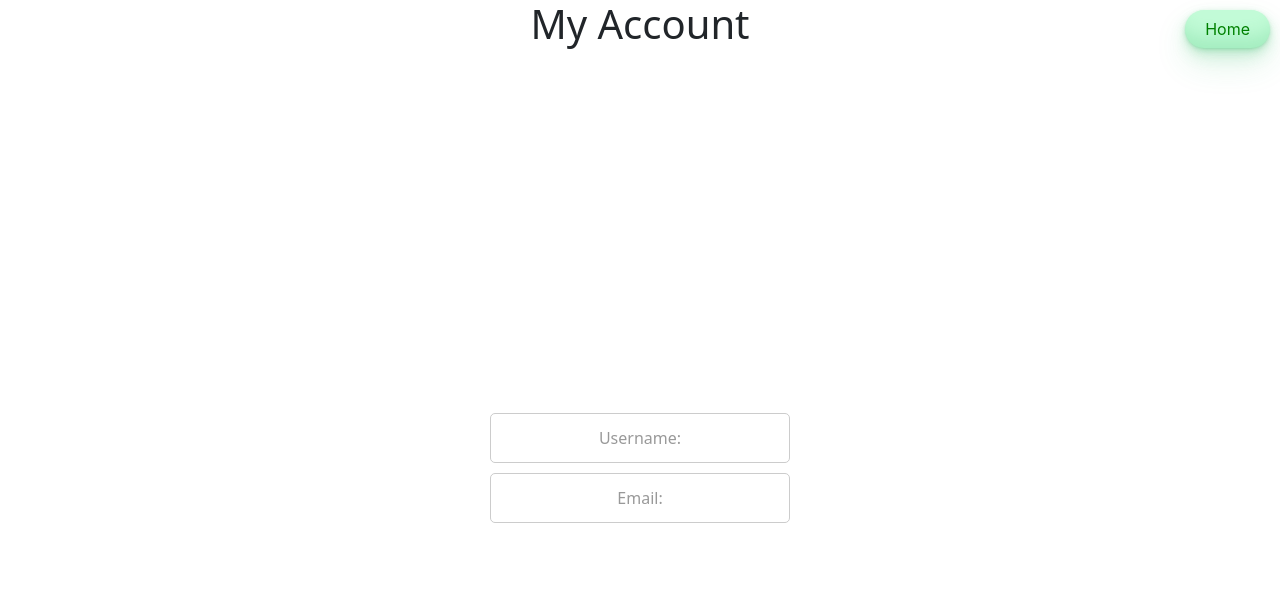
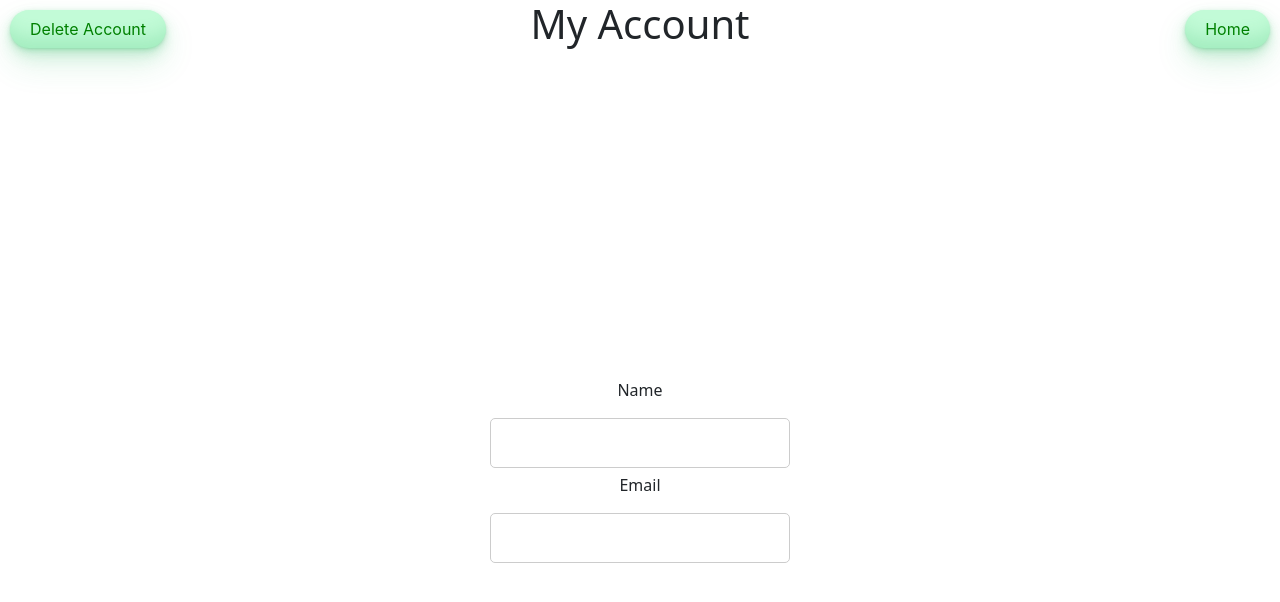
Before and after one commit to MealMentors/MealMentor, a React (Create React App) app in the folder frontend/: page /home/accountscreen in a window 1280 px wide. Shown: the top 602 px of the page. Built offline with nearby package versions, Linux system fonts and the light colour scheme.

Commit message:
added delete account modal + button + stylized

```diff
--- a/frontend/src/Components/AccountScreen.js
+++ b/frontend/src/Components/AccountScreen.js
@@ -1,38 +1,33 @@
 import React, { useState, useEffect } from "react";
 import { Link, useLocation } from "react-router-dom";
-import axios from "axios";
+import DeleteAccountModal from "./DeleteAccountModal";
 import "bootstrap/dist/css/bootstrap.min.css";
 import "./Style/AccountScreen.css";
 
 const AccountScreen = () => {
-  // Fetching user profile information from local storage or initializing it as an empty object
+  const [showModal, setShowModal] = useState(false);
   const location = useLocation();
   const userProfile = JSON.parse(localStorage.getItem("users")) || {};
-
-  // State to hold the user's name
   const [userName, setUserName] = useState(userProfile.name || "");
-
-  // State to hold the user's email
   const [userEmail, setUserEmail] = useState(userProfile.email || "");
 
+  const handleOpenModal = () => {
+    setShowModal(true);
+    console.log("Modal opened");
+
+  };
+
   useEffect(() => {
-    // Update the user's name when it changes in the location state
     if (location.state && location.state.name) {
       setUserName(location.state.name);
-      // Update the local storage with the new user profile information
       localStorage.setItem("users", JSON.stringify({ ...userProfile, name: location.state.name }));
     }
 
-    // Update the user's email when it changes in the location state
     if (location.state && location.state.email) {
       setUserEmail(location.state.email);
-      // Update the local storage with the new user profile information
       localStorage.setItem("users", JSON.stringify({ ...userProfile, email: location.state.email }));
     }
-    console.log("userProfile:", userProfile);
-    console.log("location.state:", location.state);
-    console.log("userEmail:", userEmail);
-}, [location.state, userProfile]);
+  }, [location.state, userProfile]);
 
   return (
     <div>
@@ -41,14 +36,26 @@ const AccountScreen = () => {
       </Link>
       <h1>My Account</h1>
       <div className="account-container">
+        <p>Name</p>
         <div className="account-box">
-          <span className="placeholder-text">Username: {userName}</span>
+          <span className="placeholder-text">{userName}</span>
         </div>
+        <p>Email</p>
         <div className="account-box">
-          <span className="placeholder-text">Email: {userEmail}</span>
+          <span className="placeholder-text">{userEmail}</span>
         </div>
-        {/* Add more boxes with placeholder text as needed */}
       </div>
+      <button id="deleteacct-button" onClick={handleOpenModal}>Delete Account</button>
+      <DeleteAccountModal
+  showModal={showModal}
+  onClose={() => setShowModal(false)}
+  onDelete={() => {
+    // Logic to delete account can be handled here
+    console.log("Deleting account...");
+    // Close the modal after deletion
+    setShowModal(false);
+  }}
+/>
     </div>
   );
 };
--- /dev/null
+++ b/frontend/src/Components/DeleteAccountModal.js
@@ -0,0 +1,26 @@
+import React, { useRef, useState, useEffect } from 'react';
+import { useLocation } from "react-router-dom"; // Import useLocation correctly
+import Modal from 'react-modal';
+import Datetime from 'react-datetime';
+import axios from "axios";
+import "bootstrap/dist/css/bootstrap.min.css";
+import "./Style/AccountScreen.css";
+
+const DeleteAccountModal = ({ showModal, onClose, onDelete }) => {
+    return (
+      <>
+        {showModal && (
+          <Modal isOpen={true} onRequestClose={onClose}> {/* Use isOpen and onRequestClose instead of onClose */}
+            <h2>Confirm Deletion</h2>
+            <p>Are you sure you want to delete your account?</p>
+            <div>
+              <button onClick={onDelete}>Delete</button>
+              <button onClick={onClose}>Cancel</button>
+            </div>
+          </Modal>
+        )}
+      </>
+    );
+  };
+
+  export default DeleteAccountModal;
--- a/frontend/src/Components/Style/AccountScreen.css
+++ b/frontend/src/Components/Style/AccountScreen.css
@@ -36,10 +36,15 @@
   justify-content: center; /* Add this line to center vertically */
   height: 100vh; /* Set the container height to the full viewport height */
 }
+
+.account-section {
+  margin-bottom: 10px; /* Adjust margin-bottom to control the gap between sections */
+}
+
 .account-box {
   width: 300px;
   height: 50px;
-      margin-bottom: 10px;
+  margin-bottom: 5px; /* Adjust margin-bottom to move the boxes higher */
   border: 1px solid #ccc;
   border-radius: 5px;
   display: flex;
@@ -50,3 +55,35 @@
 .placeholder-text {
   color: #999;
 }
+
+
+#deleteacct-button {
+  position: absolute;
+  top: 10px; /* Adjust as needed */
+  left: 10px; /* Adjust as needed */
+  background-color: #c2fbd7;
+  border-radius: 100px;
+  box-shadow: rgba(44, 187, 99, .2) 0 -25px 18px -14px inset,rgba(44, 187, 99, .15) 0 1px 2px,rgba(44, 187, 99, .15) 0 2px 4px,rgba(44, 187, 99, .15) 0 4px 8px,rgba(44, 187, 99, .15) 0 8px 16px,rgba(44, 187, 99, .15) 0 16px 32px;
+  color: green;
+  cursor: pointer;
+  display: inline-block;
+  font-family: CerebriSans-Regular,-apple-system,system-ui,Roboto,sans-serif;
+  padding: 7px 20px;
+  text-align: center;
+  text-decoration: none;
+  transition: all 250ms;
+  border: 0;
+  font-size: 16px;
+  user-select: none;
+  -webkit-user-select: none;
+  touch-action: manipulation;
+}
+
+#deleteacct-button:hover {
+  box-shadow: rgba(44,187,99,.35) 0 -25px 18px -14px inset,rgba(44,187,99,.25) 0 1px 2px,rgba(44,187,99,.25) 0 2px 4px,rgba(44,187,99,.25) 0 4px 8px,rgba(44,187,99,.25) 0 8px 16px,rgba(44,187,99,.25) 0 16px 32px;
+  transform: scale(1.05) rotate(-1deg);}
+  .account-container {
+    display: flex;
+    flex-direction: column;
+    align-items: center;
+  }
```
Lines whose indentation alone changed are shown as unchanged.
